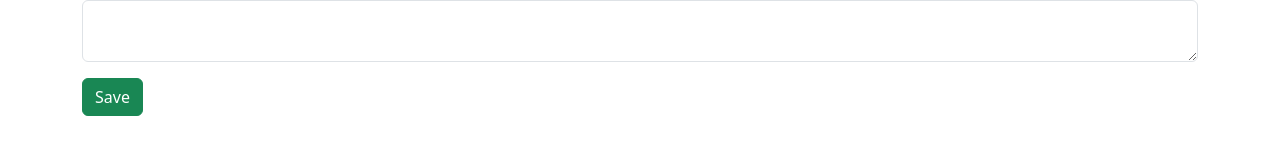
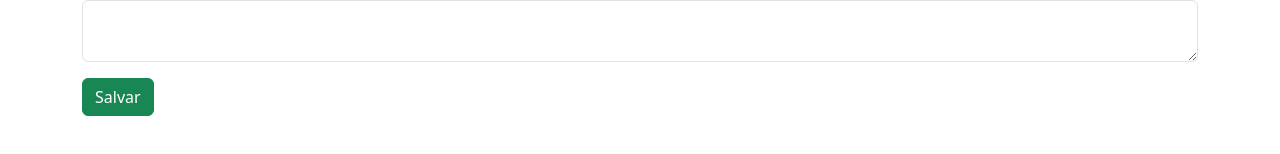
Before and after one commit to rsaadi28/todo-app, an Angular app: page /tasks in a window 1280 px wide. Both pictures are taken after a click on the button "Nova Tarefa". Shown: the part 150-304 px from the top of the page. Built offline with nearby package versions, Linux system fonts and the light colour scheme.

Commit message:
Change label button

```diff
--- a/src/app/tasks/task-form/task-form.component.html
+++ b/src/app/tasks/task-form/task-form.component.html
@@ -9,6 +9,6 @@
       <label for="description">Descrição</label>
       <textarea id="description" formControlName="description" class="form-control"></textarea>
     </div>
-    <button type="submit" class="btn btn-success">Save</button>
+    <button type="submit" class="btn btn-success">Salvar</button>
   </form>
 </div>
```
